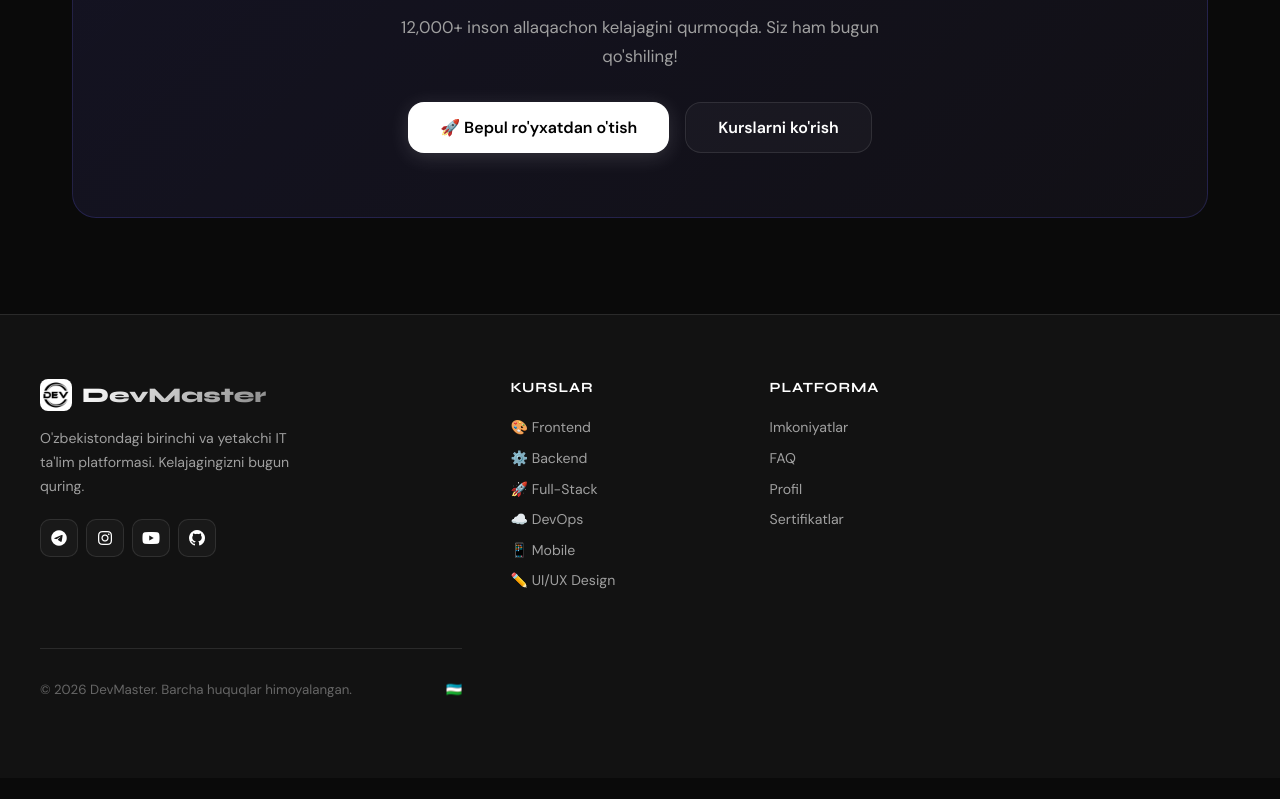
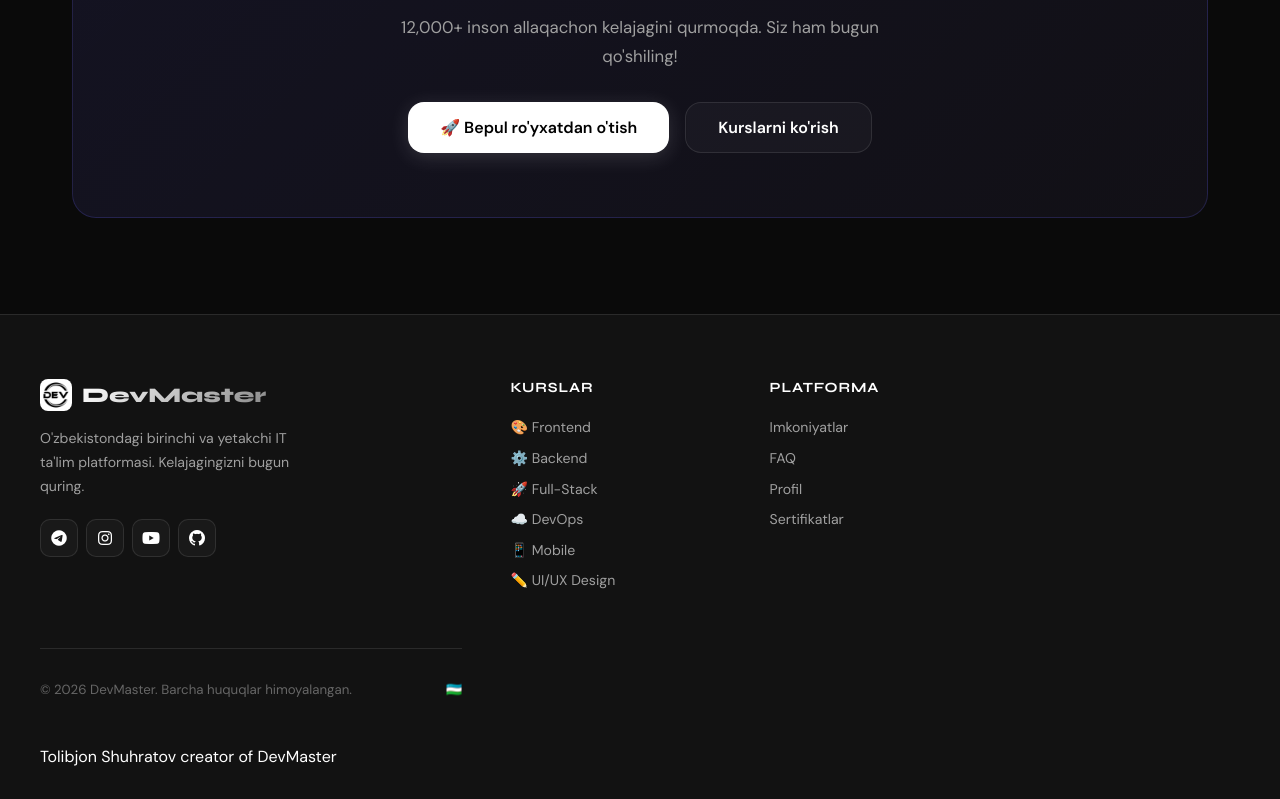
Before and after one commit to Tolibjonshurhatov/DevMaster., a plain HTML site: page index.html in a window 1280 px wide. Shown: the part 4908-5707 px from the top of the page. Before the commit the page ends 5686 px from the top, so only its background shows below. Drawn offline with Linux system fonts and the light colour scheme.

Commit message:
Add footer creator link for Tolibjon Shuhratov

```diff
--- a/index.html
+++ b/index.html
@@ -575,6 +575,9 @@
       <span>🇺🇿</span>
     </div>
   </div>
+    <div class="footer-creator">
+  <a href="https://tolibjonshurhatov.github.io/Tolibjon-Shuhratov/" target="_blank">Tolibjon Shuhratov creator of DevMaster</a>
+</div>
 </footer>
 
 <!-- LOGIN MODAL -->
```
